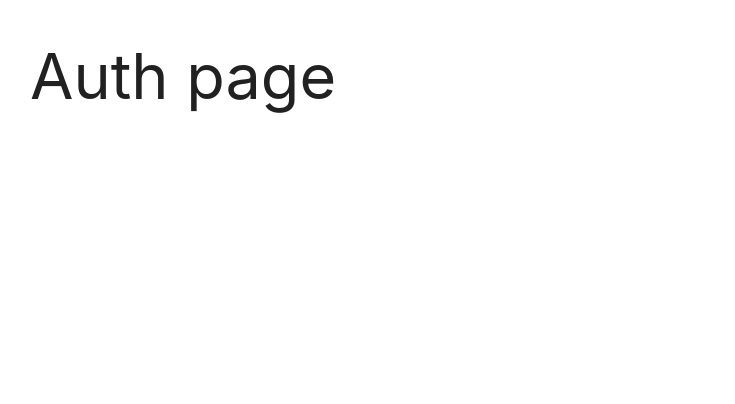
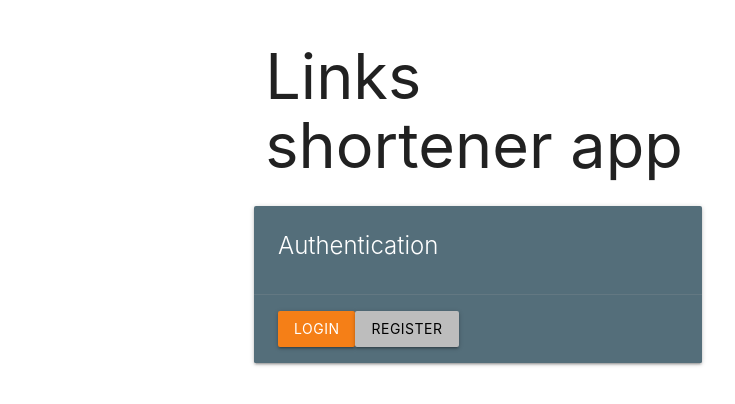
Before and after one commit to treshnikov/links-shortener, a React (Create React App) app in the folder client/: page / in a window 1280 px wide. Shown: the top 404 px of the page, without its empty margins (162-897 px from the left). Built offline with nearby package versions, Linux system fonts and the light colour scheme.

Commit message:
Add login and register buttons

```diff
--- a/client/src/pages/AuthPage.js
+++ b/client/src/pages/AuthPage.js
@@ -2,8 +2,24 @@ import React from "react"
 
 export const AuthPage = () => {
     return(
-        <div>
-            <h1>Auth page</h1>
+        <div className="row">
+            <div className="col s6 offset-s3">
+                <h1>Links shortener app</h1>
+                <div className="row">
+                    <div className="card blue-grey darken-1">
+                        <div className="card-content white-text">
+                            <span className="card-title">Authentication</span>
+                            <div>
+
+                            </div>
+                        </div>
+                        <div className="card-action">
+                            <input type="button" className="btn yellow darken-4" value="Login" />
+                            <input type="button" className="btn grey lighten-1 black-text" value="Register"/>
+                        </div>
+                    </div>
+                </div>
+            </div>
         </div>
     )
 }
```
